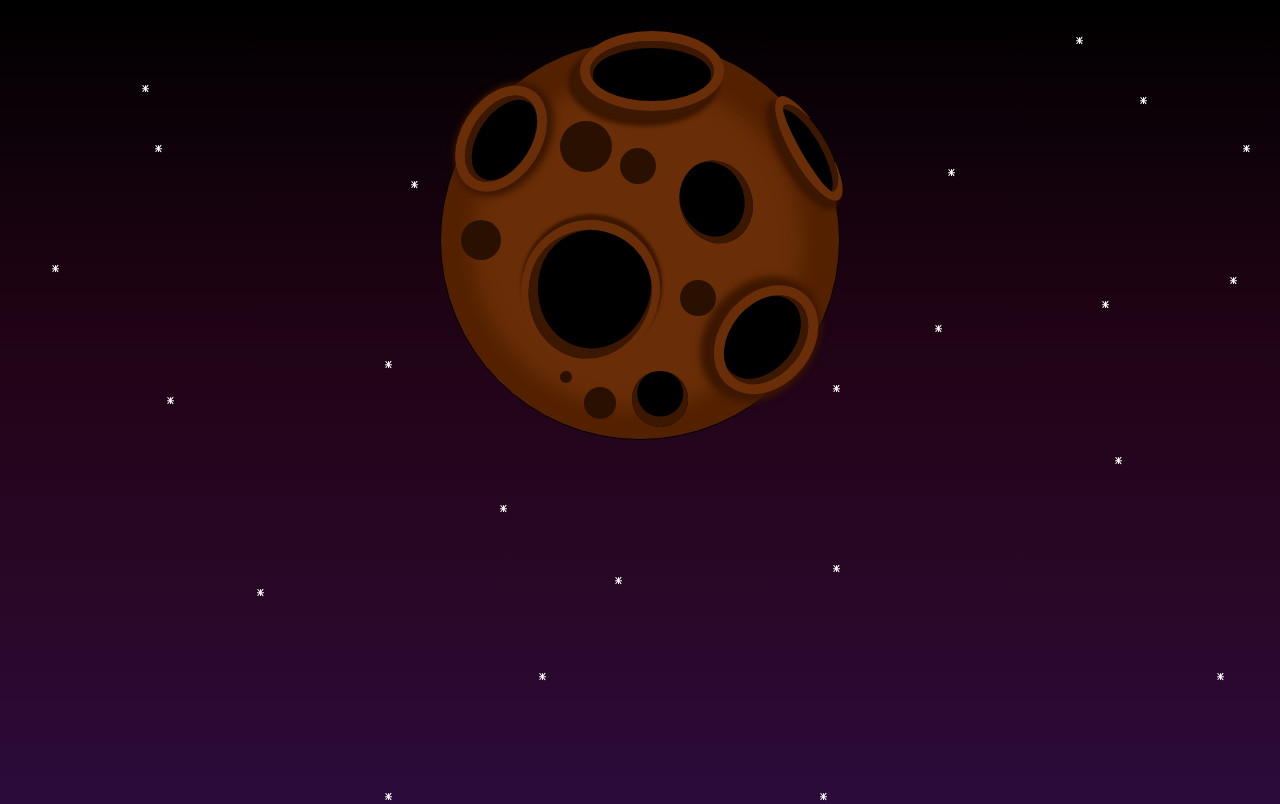
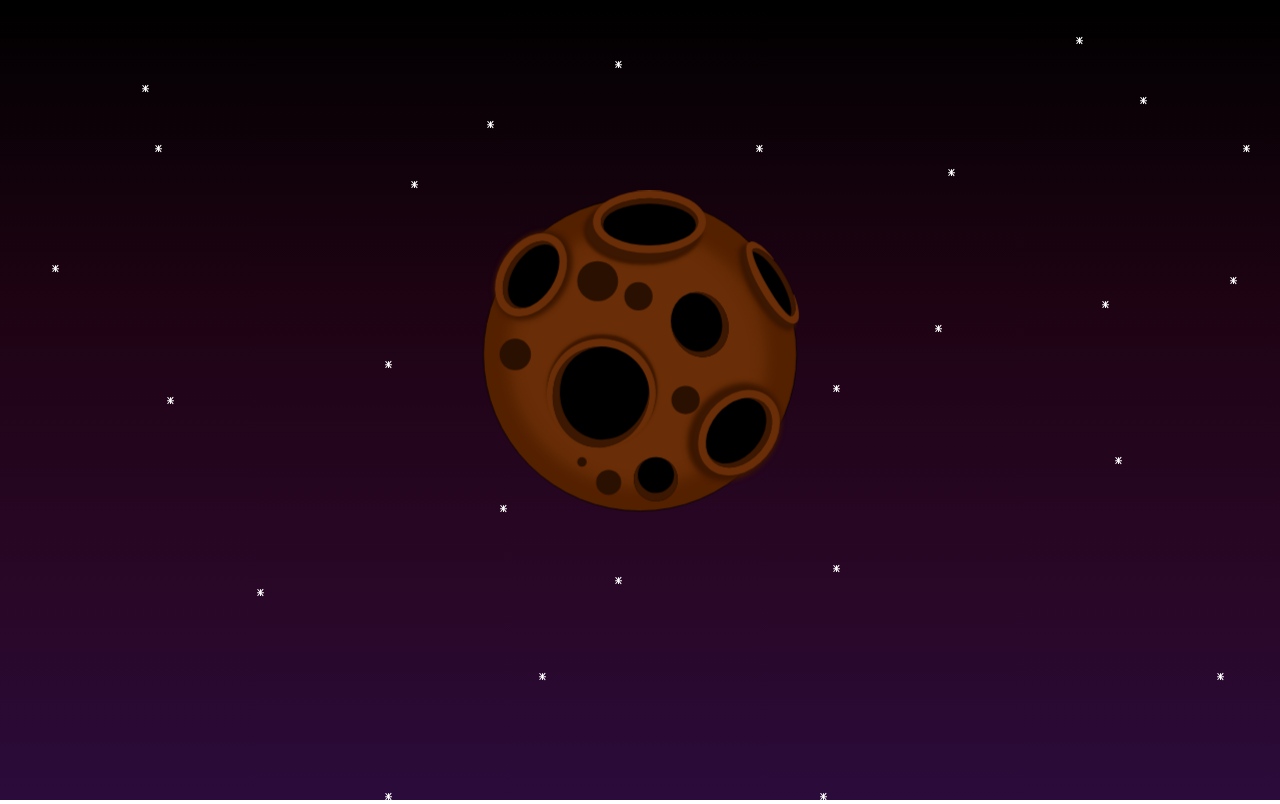
Before and after one commit to CIOG2/LigaDeLaCreatividad, a plain HTML site: page index.html in a window 1280 px wide. Shown: the top 804 px of the page. Drawn offline with Linux system fonts and the light colour scheme.

Commit message:
ñadi el efecto parallax

```diff
--- a/CSS/main.css
+++ b/CSS/main.css
@@ -11,15 +11,24 @@ body{
     height: auto;
 }
 main{
+    position: relative;
+    width: 100%;
+    height: 100vh;
+    perspective: 8px;
+    perspective-origin: 50%;
+    overflow-x: hidden;
+    overflow-y: scroll;
+}
+.background{
+    position: absolute;
     width: 100%;
     height: auto;
-    perspective: 8px;
-    perspective-origin: 50%;
-}
-.background{
-    width: 100%;
-    height: auto;
-    position: absolute;
+    left: 0;
+    right: 0;
+    margin: 0 auto;
+    transform: translateZ(0px) scale(1);
+    transform-origin: 0 50%;
+    z-index: 1;
 }
 .space{
     position: relative;
@@ -32,7 +41,8 @@ main{
     width: 100%;
     height: 1000px;
     padding-top: 400px;
-    background-image: linear-gradient(to bottom, #001b67, #0053a2, #008bcf, #00c5ed, #00ffff);
+    background-image: linear-gradient(to bottom, #001b67, #00428d, #0069ad, #0090c7, #00b8dd);
+    /* background-image: linear-gradient(to bottom, #001b67, #0053a2, #008bcf, #00c5ed, #00ffff); */
 }
 
 .piso{
@@ -41,5 +51,5 @@ main{
     align-items: flex-end;
     width: 100%;
     height: 800px;
-    background-color: #00ffff;
+    background-image: linear-gradient(to bottom, #00b8dd, #00cae9, #00dbf2, #00edfa, #00ffff);
 }
--- a/CSS/meteorito.css
+++ b/CSS/meteorito.css
@@ -1,9 +1,12 @@
 .container__meteoro{
+    position: absolute;
     display: flex;
     justify-content: center;
     width: 100%;
-    height: auto;
-    padding-top:40px;
+    height: 100%;
+    transform: translateZ(-150px) scale(15.50);
+    top: calc(3000px - 800px);
+    z-index: 2;
 }
 .meteorito{
     position: absolute;
@@ -13,6 +16,7 @@
     border-radius: 50%;
     border: 1px solid black;
     box-shadow: inset -3px 4px 18px 34px rgb(84 33 0);
+
 }
 
 .crater{
```
